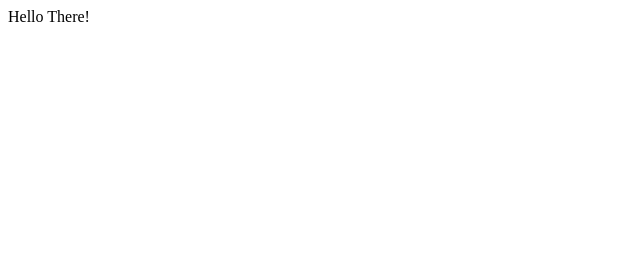
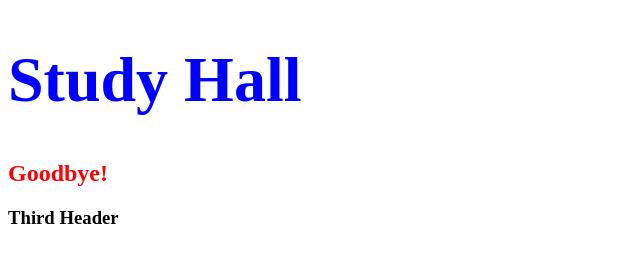
Before and after one commit to AKaltsch/my-first-website, a plain HTML site: page index.html in a window 1280 px wide. Shown: the whole page, without its empty margins (0-640 px from the left). Drawn offline with Linux system fonts and the light colour scheme.

Commit message:
add HTML content

```diff
--- a/index.html
+++ b/index.html
@@ -4,9 +4,16 @@
         <meta charset="UTF-8">
         <meta http-equiv="X-UA-Compatible" content="IE=edge">
         <meta name="viewport" content="width=device-width, initial-scale=1.0">
+        <link rel="stylesheet" href="style.css">
+        <script defer src="index.js"></script>
         <title>Alecs Website</title>
     </head>
     <body>
-        Hello There!
+        <h1 class="header">Hello There!</h1>
+
+        <h2 class="header">Goodbye!</h2>
+
+        <h3>Third Header</h3>
+
     </body>
 </html>
--- a/index.js
+++ b/index.js
@@ -0,0 +1,6 @@
+const headerOne = document.querySelector('h1')
+
+console.log('h1 log', headerOne)
+
+headerOne.style.color = 'blue';
+headerOne.innerText = "Study Hall"
--- a/style.css
+++ b/style.css
@@ -0,0 +1,7 @@
+h1 {
+   font-size: 4em;
+}
+
+.header {
+    color: red;
+}
```
